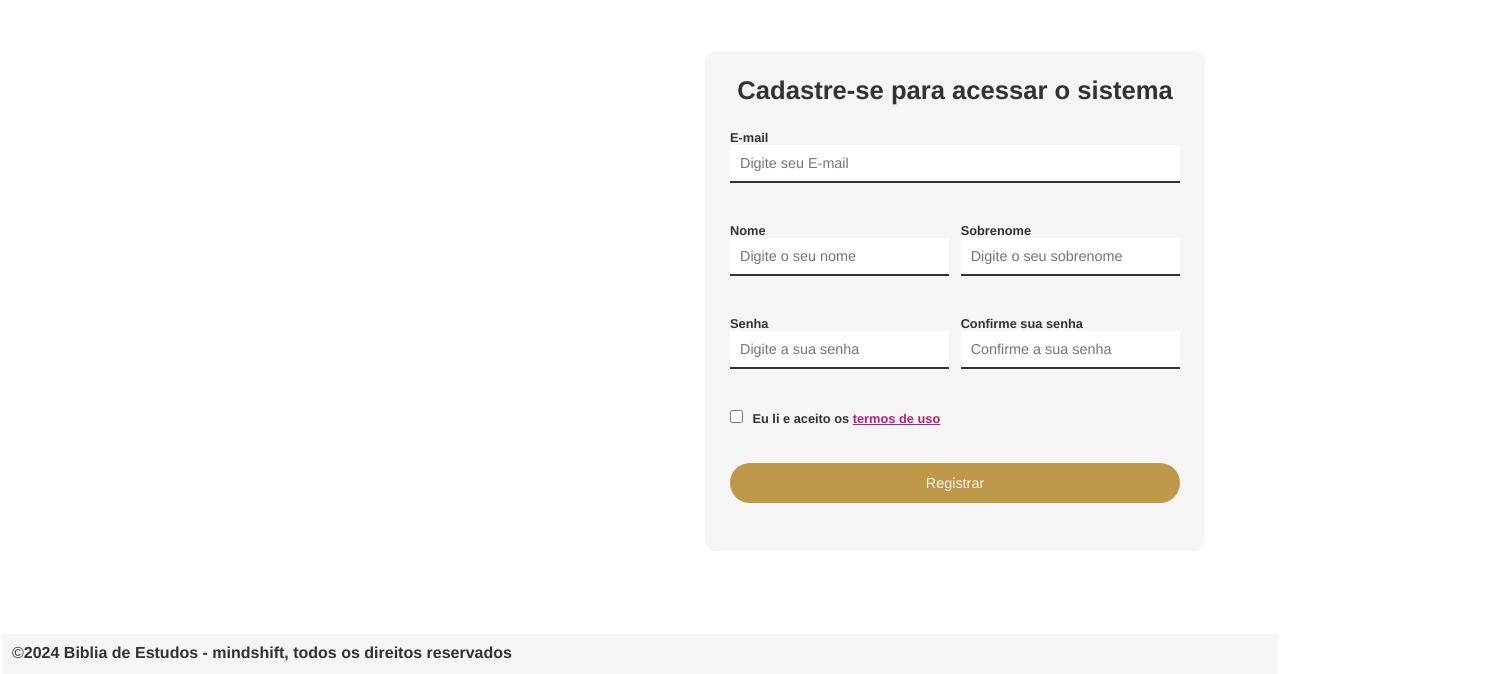
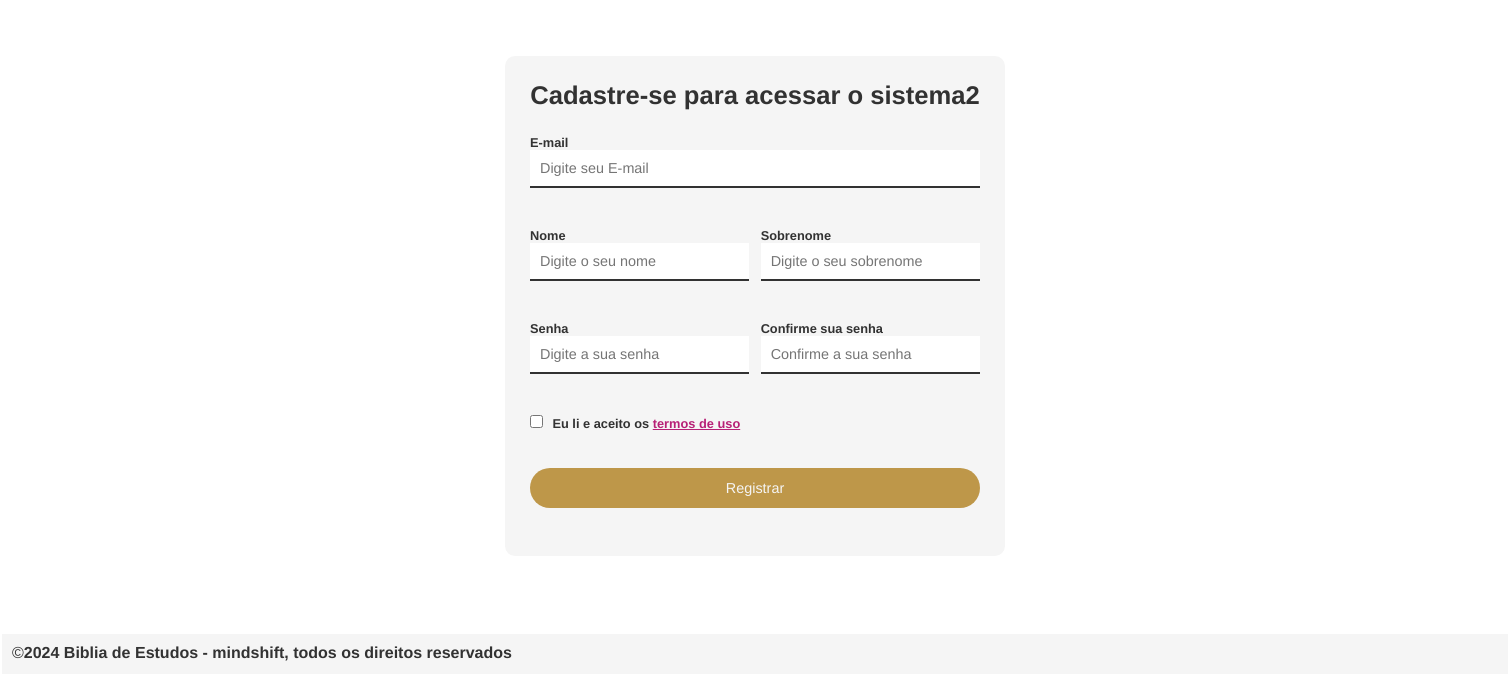
Before and after one commit to igormauriciomota/3-Projeto-Biblia-de-Estudos, a plain HTML site: page cadastro/index.html in a window 1280 px wide. Shown: the part 688-1362 px from the top of the page, 1508 px wide, since content can reach past the window. Drawn offline with nearby package versions, Linux system fonts and the light colour scheme.

Commit message:
centralizando

```diff
--- a/cadastro/index.html
+++ b/cadastro/index.html
@@ -158,10 +158,19 @@
             <li><a href="index.html">CADASTRO</a></li>
         </ul>
     </nav>
+    <!-- Inicio Box 03 -->
+    <div class="box3">
+        <div id="main-container1">
 
-    <main class="box3">
+        </div>
+
+    </div>
+    <!-- Fim box 03 -->
+
+    <!-- Inicio box 04 -->
+    <div class="box4">
         <div id="main-container">
-            <h1>Cadastre-se para acessar o sistema</h1>
+            <h1>Cadastre-se para acessar o sistema2</h1>
             <form id="register-form">
                 <div class="full-box">
                     <label for="email">E-mail</label>
@@ -193,8 +202,17 @@
             </form>
         </div>
         <p class="error-validation templete"></p>
-    </main>
-    <!-- rodape -->
+    </div>
+    <!-- Inicio box 05 -->
+    <div class="box5">
+        <div id="main-container1">
+
+        </div>
+
+
+    </div>
+    <!-- Fim box 05 -->
+    <!-- rodape box 06 -->
     <footer class="box6">
         &copy;<Copyrigth-><b>2024 Biblia de Estudos - mindshift, todos os direitos reservados</b></Copyrigth->
     </footer>
--- a/cadastro/stilo.css
+++ b/cadastro/stilo.css
@@ -26,8 +26,9 @@ body {
     padding-top: 1px;
     display: grid;
     grid-template-rows: 300px 300px 750px 30px;
-    grid-template-columns: 1fr 1fr auto;
-    grid-gap: 3px;
+    grid-template-columns: 1fr;
+    grid-template: max-content;
+
 
 }
 
@@ -47,6 +48,16 @@ body {
     text-align: center;
     margin-bottom: 25px;
     font-size: 1.6rem;
+}
+
+#main-container1 {
+    width: 500px;
+    height: 500px;
+    margin-left: auto;
+    margin-right: auto;
+    border-radius: 10px;
+    padding: 25px;
+    background-color: #fff;
 }
 
 form {
@@ -129,9 +140,9 @@ html, body {
     }
 
     *{
-        margin: 0;
-        padding: 0;
-        box-sizing: border-box;
+    margin: 0;
+    padding: 0;
+    box-sizing: border-box;
     }
 
     /* marca e logo (bix1 = header)*/
@@ -256,13 +267,47 @@ html, body {
 
     /* Inicio Box 03 */
 .box3{
-        background-color: #fff;
-        grid-area: 3/2/4/2;
-        margin: 70px;
+    display: flex;
+    flex-wrap: wrap;
+    flex-direction: row;
+    justify-content: center;
+    align-items: center;
+    align-content: center;
+    background-color: #fff;
 
-        }
+}
+    /* Fim Box 03 */
 
-    /* Rodape */
+        /* Inicio Box 04 */
+
+.box4{
+    display: flex;
+    flex-wrap: wrap;
+    flex-direction: row;
+    justify-content: center;
+    align-items: center;
+    align-content: center;
+    background-color: #fff;
+
+
+}
+    /* Fim box 04 */
+
+    /* Inicio Box 05 */
+
+.box5{
+    display: flex;
+    flex-wrap: wrap;
+    flex-direction: row;
+    justify-content: center;
+    align-items: center;
+    align-content: center;
+    background-color: #fff;
+}
+
+        /* Fim box 05 */
+
+    /* Inicio Box 06 Rodape */
 
 .box6 {
     padding: 10px;
```
